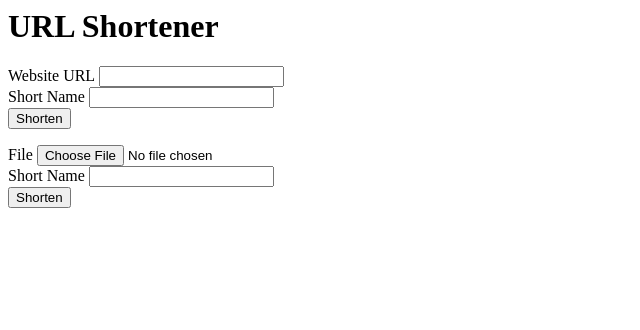
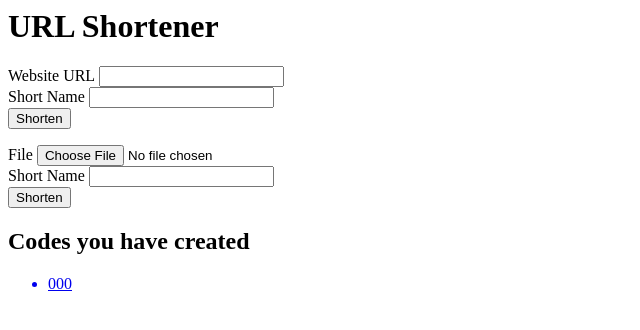
Before and after one commit to matedevlab/url-shortener, a Flask app: template templates/home.html in a window 1280 px wide. Shown: the top 330 px of the page, without its empty margins (0-640 px from the left). Run offline with Flask 3, Linux system fonts and the light colour scheme; the template is opened without the code that fills it: most values are stand-ins (such as "Sample title", 1, 10 or a date in 2020).

Commit message:
list out the previous created codes

```diff
--- a/templates/home.html
+++ b/templates/home.html
@@ -23,3 +23,13 @@
   <br />
   <input type="submit" value="Shorten" />
 </form>
+
+{%if codes%}
+<h2>Codes you have created</h2>
+<ul>
+  {%for code in codes%}
+  <a href="{{ url_for('redirect_to_url', code=code)}}"><li>{{code}}</li></a>
+
+  {%endfor%}
+</ul>
+{%endif%}
```
